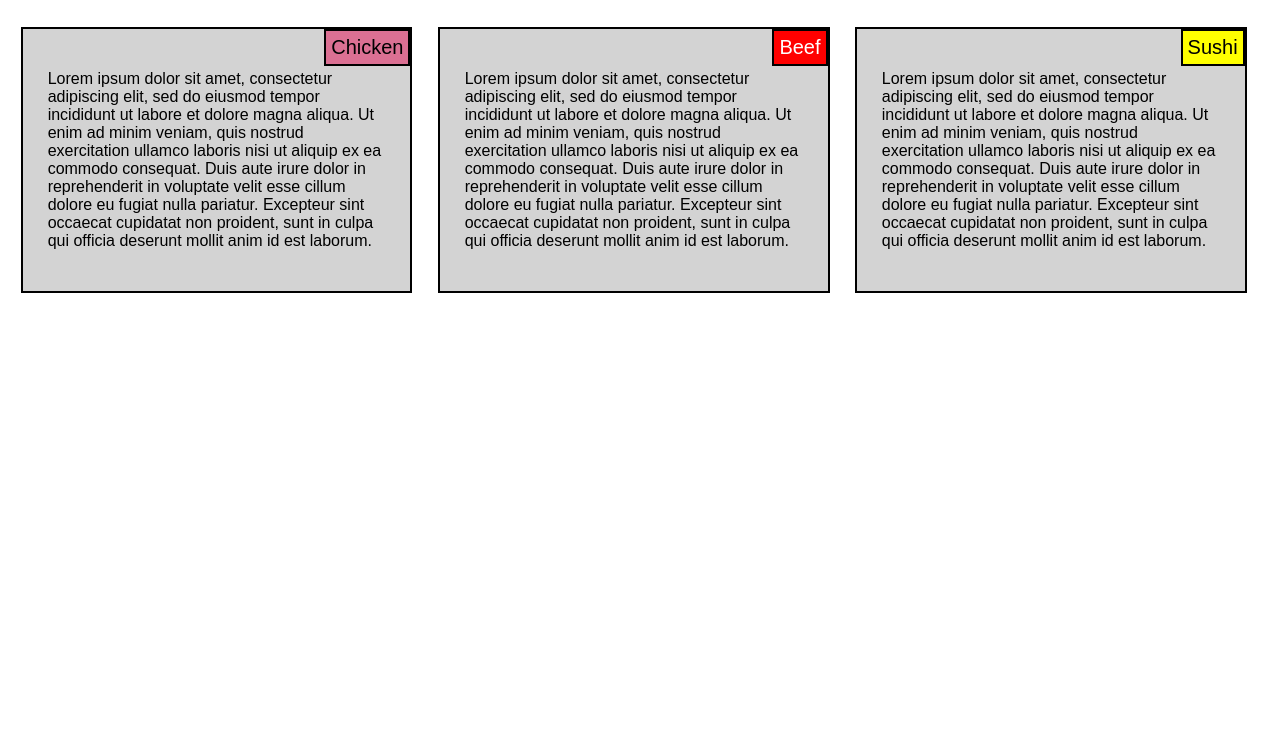
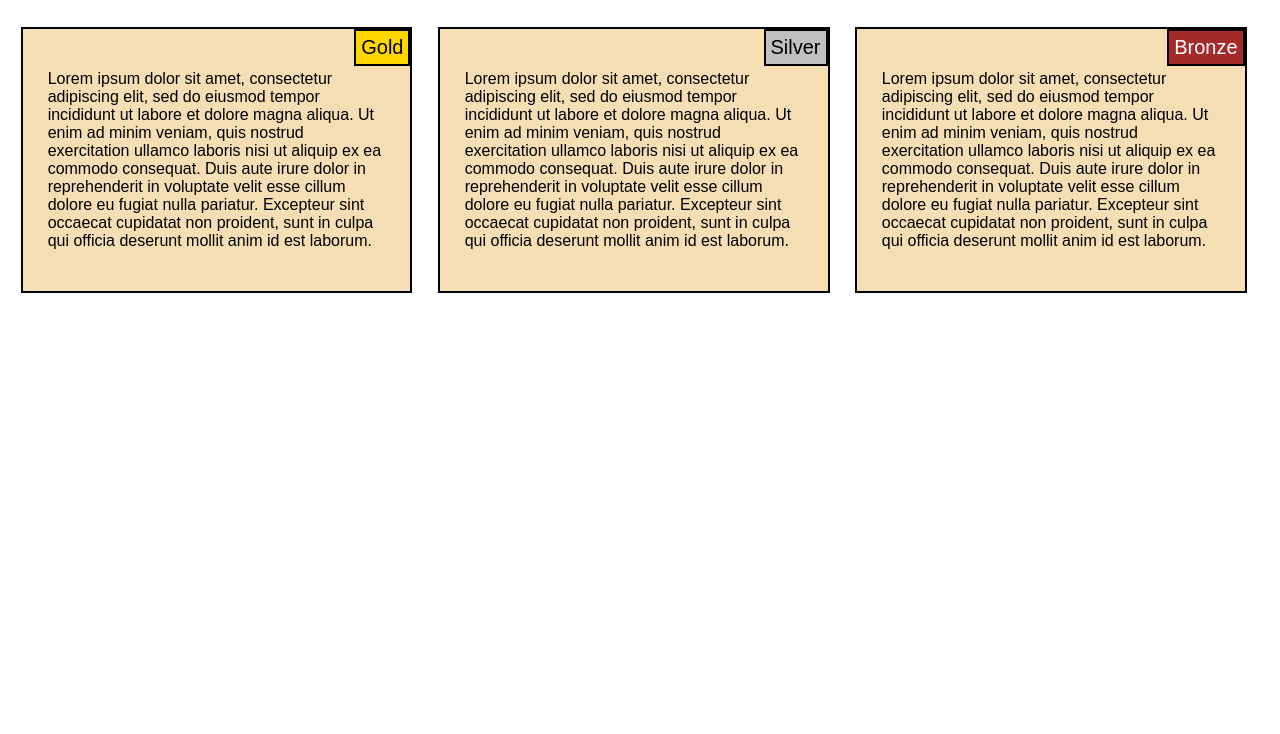
Before and after one commit to ctrl-hack/my-portfolio, a plain HTML site: page index.html in a window 1280 px wide. Shown: the part 66-800 px from the top of the page. Drawn offline with Linux system fonts and the light colour scheme.

Commit message:
updated badges

```diff
--- a/index.css
+++ b/index.css
@@ -18,17 +18,17 @@ h1 {
   font-size: 125%;
   padding: 5px;
 }
-.chicken {
+.gold {
   color: black;
-  background-color: palevioletred;
+  background-color: gold;
 }
-.beef {
+.silver {
+  color: black;
+  background-color: silver;
+}
+.bronze {
   color: white;
-  background-color: red;
-}
-.sushi {
-  color: black;
-  background-color: yellow;
+  background-color: brown;
 }
 .row {
   width: 100%;
@@ -39,7 +39,7 @@ h1 {
     position: relative;
     float: left;
     padding: 25px;
-    background-color: lightgrey;
+    background-color: wheat;
     border: 2px solid black;
     margin: 1%;
     width: 31%;
--- a/index.html
+++ b/index.html
@@ -7,10 +7,10 @@
     <title>Responsive Layout</title>
   </head>
   <body>
-    <h1>Our Menu</h1>
+    <h1>Responsive Layout</h1>
     <div class="row">
       <section class="col-lg-4 hoqqa col-md-6 col-sm-12">
-        <span class="badge chicken">Chicken</span>
+        <span class="badge gold">Gold</span>
         <p>
           Lorem ipsum dolor sit amet, consectetur adipiscing elit, sed do
           eiusmod tempor incididunt ut labore et dolore magna aliqua. Ut enim ad
@@ -22,7 +22,7 @@
         </p>
       </section>
       <section class="col-lg-4 hoqqa col-md-6 col-sm-12">
-        <span class="badge beef">Beef</span>
+        <span class="badge silver">Silver</span>
         <p>
           Lorem ipsum dolor sit amet, consectetur adipiscing elit, sed do
           eiusmod tempor incididunt ut labore et dolore magna aliqua. Ut enim ad
@@ -34,7 +34,7 @@
         </p>
       </section>
       <section class="col-lg-4 hoqqa col-md-12 col-sm-12">
-        <span class="badge sushi">Sushi</span>
+        <span class="badge bronze">Bronze</span>
         <p>
           Lorem ipsum dolor sit amet, consectetur adipiscing elit, sed do
           eiusmod tempor incididunt ut labore et dolore magna aliqua. Ut enim ad
```
